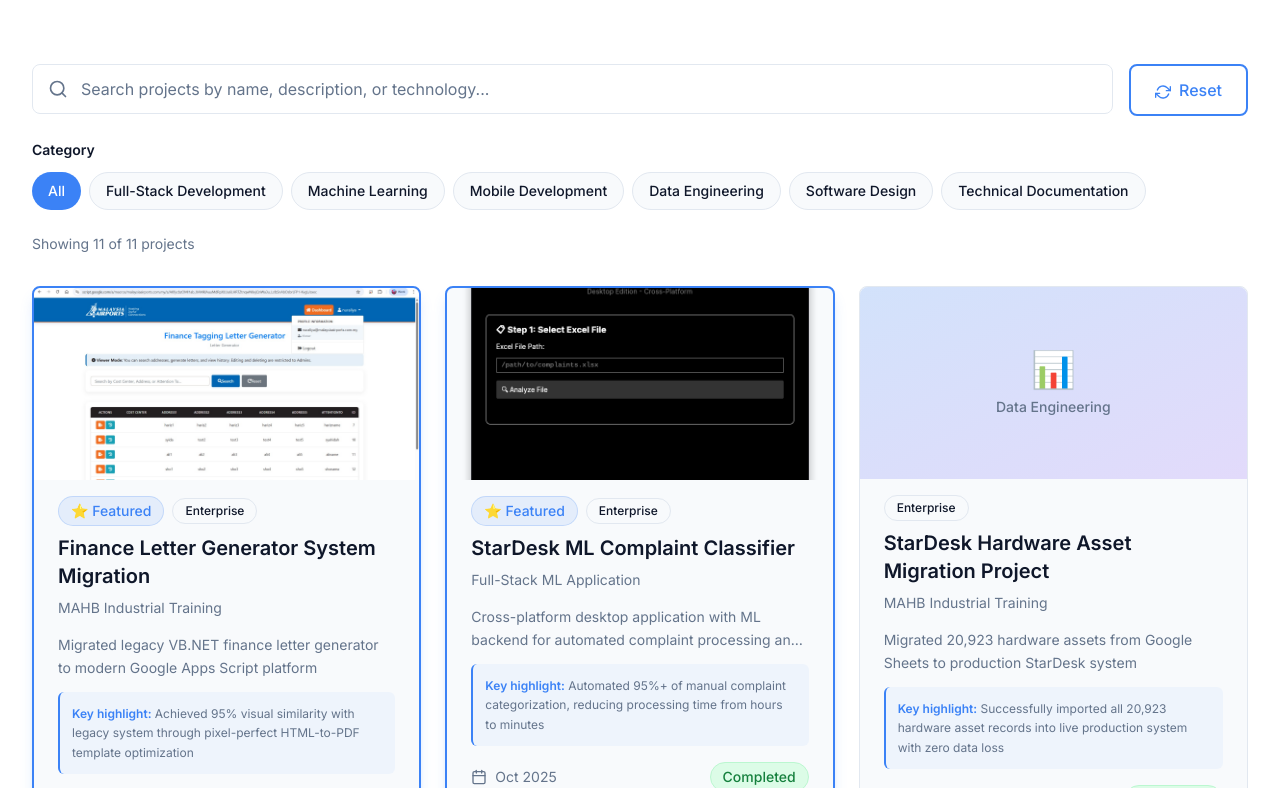
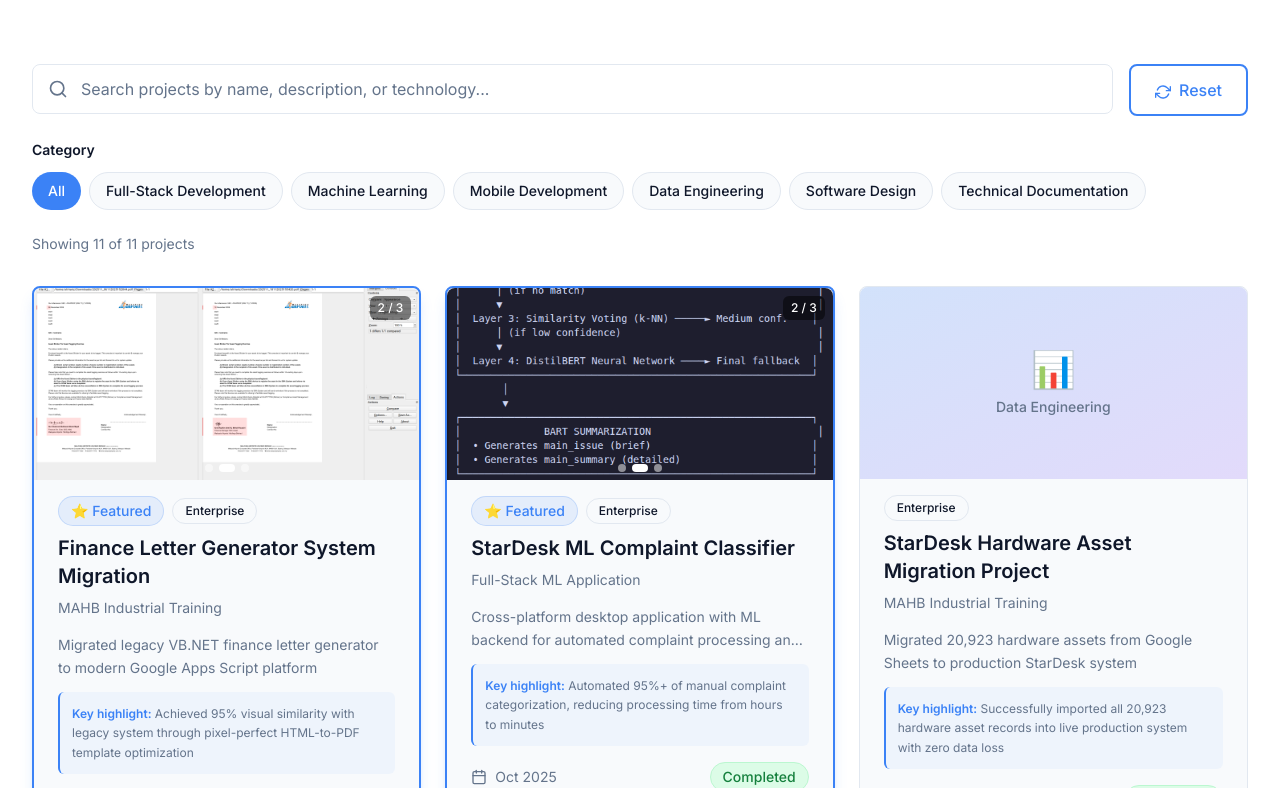
Before and after one commit to alihariz/portfolio, a React (Vite) app: page / in a window 1280 px wide. Shown: the part 2165-2953 px from the top of the page. Built offline with nearby package versions, Linux system fonts and the light colour scheme.

Commit message:
Add ImageCarousel component to ProjectCard for enhanced image display and interaction

```diff
--- a/src/components/features/ProjectCard.tsx
+++ b/src/components/features/ProjectCard.tsx
@@ -1,4 +1,4 @@
-import React from 'react';
+import React, { useState, useEffect, useCallback } from 'react';
 import { FiCalendar, FiTag, FiExternalLink, FiGithub } from 'react-icons/fi';
 import { Card } from '../ui/Card';
 import { Badge } from '../ui/Badge';
@@ -8,6 +8,92 @@
   project: Project;
   onClick?: () => void;
 }
+
+interface ImageCarouselProps {
+  images: string[];
+  alt: string;
+  interval?: number;
+}
+
+const ImageCarousel: React.FC<ImageCarouselProps> = ({ images, alt, interval = 3000 }) => {
+  const [currentIndex, setCurrentIndex] = useState(0);
+  const [isHovered, setIsHovered] = useState(false);
+
+  const nextImage = useCallback(() => {
+    setCurrentIndex((prev) => (prev + 1) % images.length);
+  }, [images.length]);
+
+  useEffect(() => {
+    if (images.length <= 1 || isHovered) return;
+
+    const timer = setInterval(nextImage, interval);
+    return () => clearInterval(timer);
+  }, [images.length, interval, isHovered, nextImage]);
+
+  if (images.length === 0) return null;
+
+  return (
+    <div
+      className="relative w-full h-48 overflow-hidden"
+      onMouseEnter={() => setIsHovered(true)}
+      onMouseLeave={() => setIsHovered(false)}
+    >
+      {/* Images container with vertical scroll animation */}
+      <div
+        className="absolute inset-0 transition-transform duration-700 ease-in-out"
+        style={{ transform: `translateY(-${currentIndex * 100}%)` }}
+      >
+        {images.map((image, index) => (
+          <img
+            key={index}
+            src={image}
+            alt={`${alt} - Image ${index + 1}`}
+            className="w-full h-48 object-cover"
+            loading={index === 0 ? 'eager' : 'lazy'}
+          />
+        ))}
+      </div>
+
+      {/* Dots indicator */}
+      {images.length > 1 && (
+        <div className="absolute bottom-2 left-1/2 -translate-x-1/2 flex gap-1.5 z-10">
+          {images.map((_, index) => (
+            <button
+              key={index}
+              onClick={(e) => {
+                e.stopPropagation();
+                setCurrentIndex(index);
+              }}
+              className={`w-2 h-2 rounded-full transition-all duration-300 ${
+                index === currentIndex
+                  ? 'bg-white w-4'
+                  : 'bg-white/50 hover:bg-white/75'
+              }`}
+              aria-label={`Go to image ${index + 1}`}
+            />
+          ))}
+        </div>
+      )}
+
+      {/* Image counter badge */}
+      {images.length > 1 && (
+        <div className="absolute top-2 right-2 px-2 py-1 rounded-md bg-black/50 text-white text-xs font-medium z-10">
+          {currentIndex + 1} / {images.length}
+        </div>
+      )}
+
+      {/* Hover overlay with pause indicator */}
+      {images.length > 1 && isHovered && (
+        <div className="absolute inset-0 bg-black/10 flex items-center justify-center pointer-events-none">
+          <div className="bg-black/50 text-white px-3 py-1.5 rounded-full text-xs font-medium flex items-center gap-1.5">
+            <span className="w-2 h-2 bg-white rounded-sm" />
+            <span className="w-2 h-2 bg-white rounded-sm" />
+          </div>
+        </div>
+      )}
+    </div>
+  );
+};
 
 export const ProjectCard: React.FC<ProjectCardProps> = ({ project, onClick }) => {
   const formatDate = (dateString: string) => {
@@ -49,11 +135,10 @@
         {/* Project Image */}
         {project.images && project.images.length > 0 ? (
           <div className="mb-4 -mx-6 -mt-6 overflow-hidden rounded-t-lg">
-            <img
-              src={project.images[0]}
+            <ImageCarousel
+              images={project.images}
               alt={project.title}
-              className="w-full h-48 object-cover hover:scale-105 transition-transform duration-300"
-              loading="lazy"
+              interval={4000}
             />
           </div>
         ) : (
```
